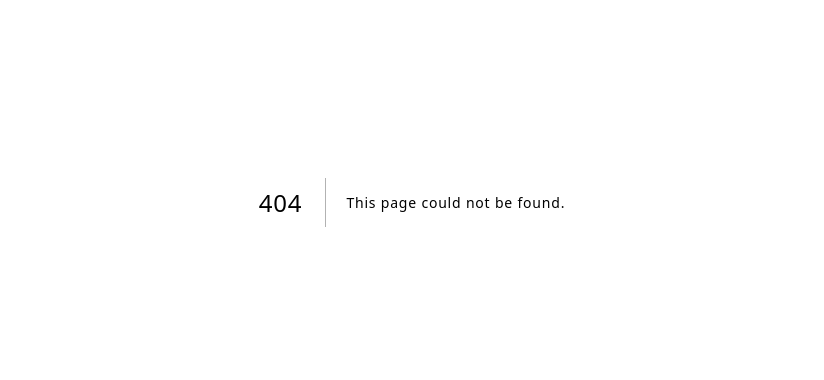
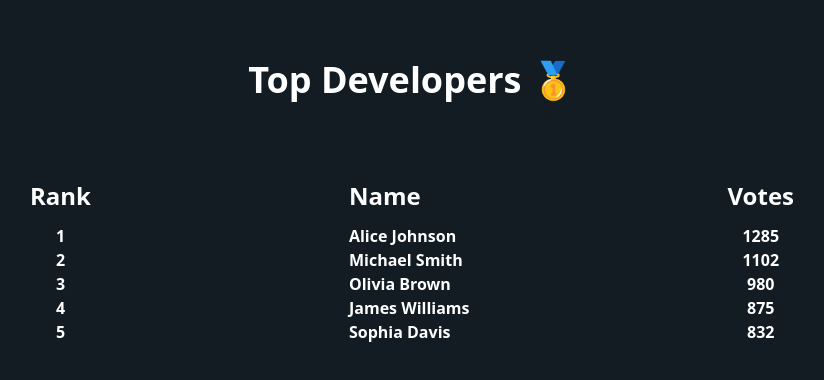
Before and after one commit to subhraneel2005/War-Of-Devs, a Next.js app: page /leaderboard in a window 1280 px wide. Before the commit this address had no page. Shown: the part 198-578 px from the top of the page, without its empty margins (228-1052 px from the left). Built offline with nearby package versions, Linux system fonts and the light colour scheme.

Commit message:
minor UI and logic fixes

```diff
--- a/src/app/globals.css
+++ b/src/app/globals.css
@@ -12,33 +12,7 @@
 }
 
 @layer base {
-  :root {
-    --background: 0 0% 100%;
-    --foreground: 20 14.3% 4.1%;
-    --card: 0 0% 100%;
-    --card-foreground: 20 14.3% 4.1%;
-    --popover: 0 0% 100%;
-    --popover-foreground: 20 14.3% 4.1%;
-    --primary: 24.6 95% 53.1%;
-    --primary-foreground: 60 9.1% 97.8%;
-    --secondary: 60 4.8% 95.9%;
-    --secondary-foreground: 24 9.8% 10%;
-    --muted: 60 4.8% 95.9%;
-    --muted-foreground: 25 5.3% 44.7%;
-    --accent: 60 4.8% 95.9%;
-    --accent-foreground: 24 9.8% 10%;
-    --destructive: 0 84.2% 60.2%;
-    --destructive-foreground: 60 9.1% 97.8%;
-    --border: 20 5.9% 90%;
-    --input: 20 5.9% 90%;
-    --ring: 24.6 95% 53.1%;
-    --radius: 1rem;
-    --chart-1: 12 76% 61%;
-    --chart-2: 173 58% 39%;
-    --chart-3: 197 37% 24%;
-    --chart-4: 43 74% 66%;
-    --chart-5: 27 87% 67%;
-  }
+
 
   .dark {
     --background: 20 14.3% 4.1%;
@@ -77,7 +51,9 @@
     @apply bg-background text-foreground;
     /* font-family: 'Open Sans', sans-serif;
     font-weight: 600; */
-    font-family: 'PixelFont', sans-serif;
+    /* font-family: 'PixelFont', sans-serif; */
+    font-family: ui-sans-serif, system-ui, -apple-system, BlinkMacSystemFont, "Segoe UI", Roboto, "Helvetica Neue", Arial, "Noto Sans", sans-serif, "Apple Color Emoji", "Segoe UI Emoji", "Segoe UI Symbol", "Noto Color Emoji";
+    font-weight: 600;
   }
 }
 
--- a/src/app/layout.js
+++ b/src/app/layout.js
@@ -8,7 +8,7 @@ export const metadata = {
 
 export default function RootLayout({ children }) {
   return (
-    <html lang="en" className='dark tracking-wider'>
+    <html lang="en" data-theme='sunset'>
       <body>
         <SessionProviderWrapper>
           {children}
--- /dev/null
+++ b/src/app/leaderboard/page.js
@@ -0,0 +1,7 @@
+import Leaderboard from "@/components/Leaderboard";
+
+export default function Leaderboardd(){
+    return(
+        <Leaderboard/>
+    )
+}
--- a/src/components/Homepage.jsx
+++ b/src/components/Homepage.jsx
@@ -3,7 +3,7 @@
 import React from 'react'
 import { Button } from './ui/button'
 import { useRouter } from 'next/navigation'
-import {getSession, useSession, signIn, signOut} from 'next-auth/react'
+import { useSession, signIn, signOut} from 'next-auth/react'
 import { useEffect } from 'react'
 
 function Homepage() {
@@ -27,16 +27,16 @@ function Homepage() {
   }
 
   return (
-    <div className='bg-zinc-900'>
+    <div className=''>
       {/* Navbar */}
       <nav className='flex justify-between items-center px-16 py-6'>
         <div className='flex items-center gap-2'>
           <img src="/logo.png" alt="War Of Devs Logo" className='h-8 w-8' />
-          <a href="#" className='text-gray-100 text-[16px] font-bold'>War Of Devs</a>
-          <a href="#" className='text-gray-300 text-[16px] ml-6 md:ml-16'>Pricing</a>
-          <a href="#" className='text-gray-300 text-[16px] ml-4'>Leaderboard</a>
+          <a href="#" className=' text-[16px] font-bold'>War Of Devs</a>
+          <a href="#" className=' text-[16px] ml-6 md:ml-16'>Pricing</a>
+          <a href="#" className=' text-[16px] ml-4'>Leaderboard</a>
         </div>
-          {user? <button className="btn btn-neutral btn-sm rounded-xl font-bold" onClick={logOut}>Sign out</button> : <button className="btn btn-neutral btn-sm rounded-xl font-bold" onClick={() => router.push('/api/auth/signin')}>Sign in</button>}
+          {user? <button className="btn btn-neutral btn-sm rounded-xl font-bold" onClick={() => signOut()}>Sign out</button> : <button className="btn btn-neutral btn-sm rounded-xl font-bold" onClick={() => signIn()}>Sign in</button>}
       </nav>
 
       {/* Main Content */}
@@ -45,10 +45,10 @@ function Homepage() {
         <div className='flex flex-col'>
           <h1 className='text-4xl'><span className='text-red-500 text-6xl'>Battle</span> with your friends</h1>
           <h1 className='text-4xl'>Showcase your <span className='text-orange-500 text-6xl'>hardwork</span></h1>
-          <p className='text-gray-400 text-[16px] mt-10'>Upvote fellow devs. Participate in weekly battles and showcase your best projects.</p>
-          <p className='text-gray-400 text-[16px]'>Let recruiters reach out to you</p>
+          <p className=' text-[16px] mt-10'>Upvote fellow devs. Participate in weekly battles and showcase your best projects.</p>
+          <p className=' text-[16px]'>Let recruiters reach out to you</p>
           <div className='py-12 flex gap-6'>
-            <button className='btn btn-neutral rounded-xl font-bold'>Leaderboard 🏆</button>
+            <button className='btn btn-neutral rounded-xl font-bold' onClick={() => router.push('/leaderboard')}>Leaderboard 🏆</button>
             <button className='btn bg-orange-400 hover:bg-orange-500 duration-500 text-orange-950 font-bold rounded-xl btn-active' onClick={handler}>Get Started</button>
           </div>
         </div>
--- /dev/null
+++ b/src/components/Leaderboard.jsx
@@ -0,0 +1,50 @@
+'use client'
+import {useEffect} from 'react'
+
+function Leaderboard() {
+
+    const people = [
+        { rank: 1, name: "Alice Johnson", votes: 1285 },
+        { rank: 2, name: "Michael Smith", votes: 1102 },
+        { rank: 3, name: "Olivia Brown", votes: 980 },
+        { rank: 4, name: "James Williams", votes: 875 },
+        { rank: 5, name: "Sophia Davis", votes: 832 }
+    ];
+
+  return (
+    <div className='min-h-screen w-full flex flex-col justify-center items-center text-white'>
+        <h1 className='text-4xl'>Top Developers 🥇</h1>
+
+        <div className='h-full w-full flex justify-evenly items-center mt-12 md:mt-20'>
+            <div className='flex flex-col space-y-3'>
+                <h2 className='text-2xl'>Rank</h2>
+                <ul>
+                    {people.map((p) => (
+                        <li className='text-center'>{p?.rank}</li>
+                    ))}
+                </ul>
+            </div>
+
+            <div className='flex flex-col space-y-3'>
+                <h2 className='text-2xl'>Name</h2>
+                <ul>
+                    {people.map((p) => (
+                        <li className=''>{p?.name}</li>
+                    ))}
+                </ul>
+            </div>
+
+            <div className='flex flex-col space-y-3'>
+                <h2 className='text-2xl'>Votes</h2>
+                <ul>
+                    {people.map((p) => (
+                        <li className='text-center'>{p?.votes}</li>
+                    ))}
+                </ul>
+            </div>
+        </div>
+    </div>
+  )
+}
+
+export default Leaderboard
--- a/tailwind.config.js
+++ b/tailwind.config.js
@@ -73,5 +73,41 @@ module.exports = {
       },
     },
   },
+  daisyui: {
+    themes: [
+      "light",
+      "dark",
+      "cupcake",
+      "bumblebee",
+      "emerald",
+      "corporate",
+      "synthwave",
+      "retro",
+      "cyberpunk",
+      "valentine",
+      "halloween",
+      "garden",
+      "forest",
+      "aqua",
+      "lofi",
+      "pastel",
+      "fantasy",
+      "wireframe",
+      "black",
+      "luxury",
+      "dracula",
+      "cmyk",
+      "autumn",
+      "business",
+      "acid",
+      "lemonade",
+      "night",
+      "coffee",
+      "winter",
+      "dim",
+      "nord",
+      "sunset",
+    ],
+  },
   plugins: [require("tailwindcss-animate"), require('daisyui')],
 }
```
Also changed, not shown: src/components/Dashboard.jsx (+35 -29 lines).
